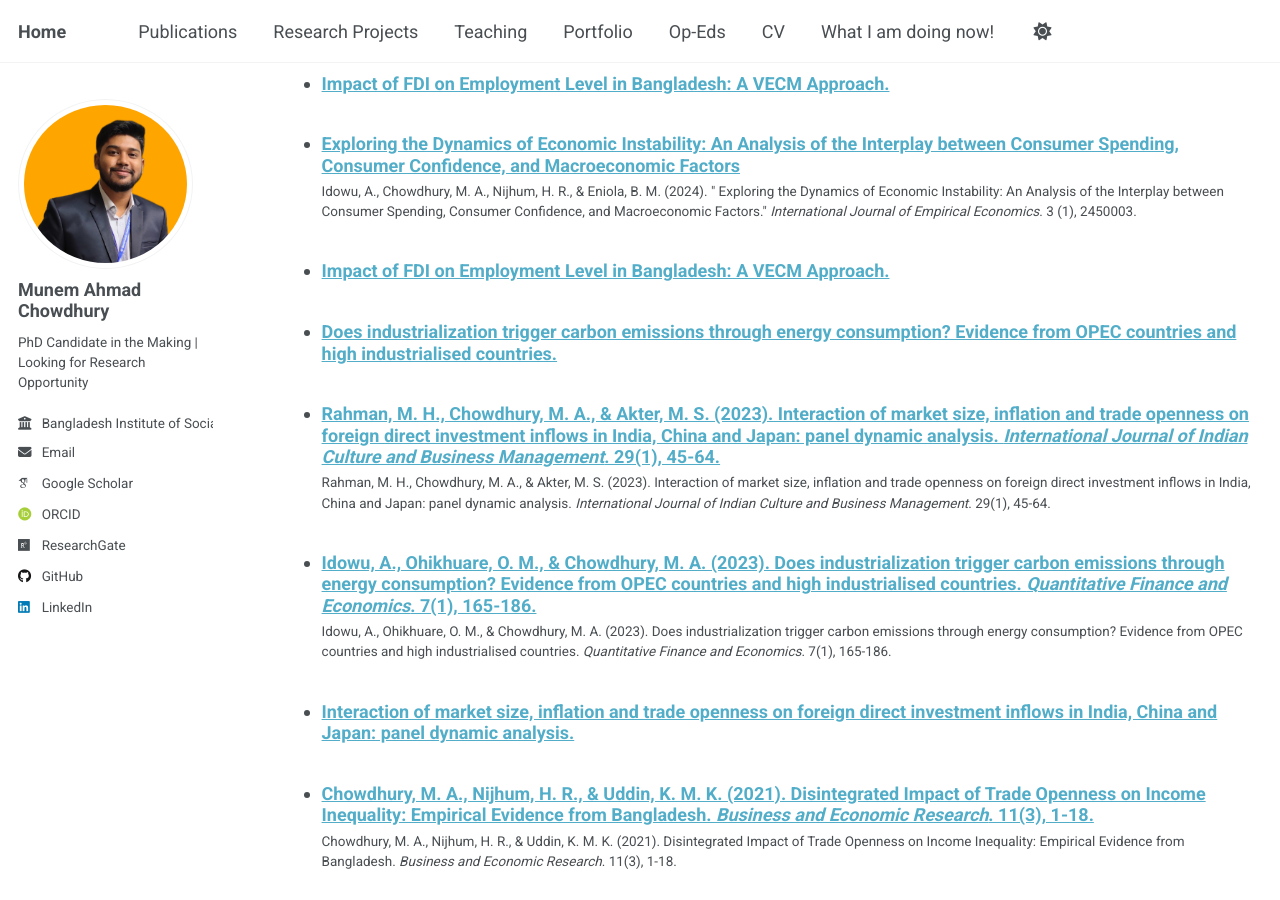
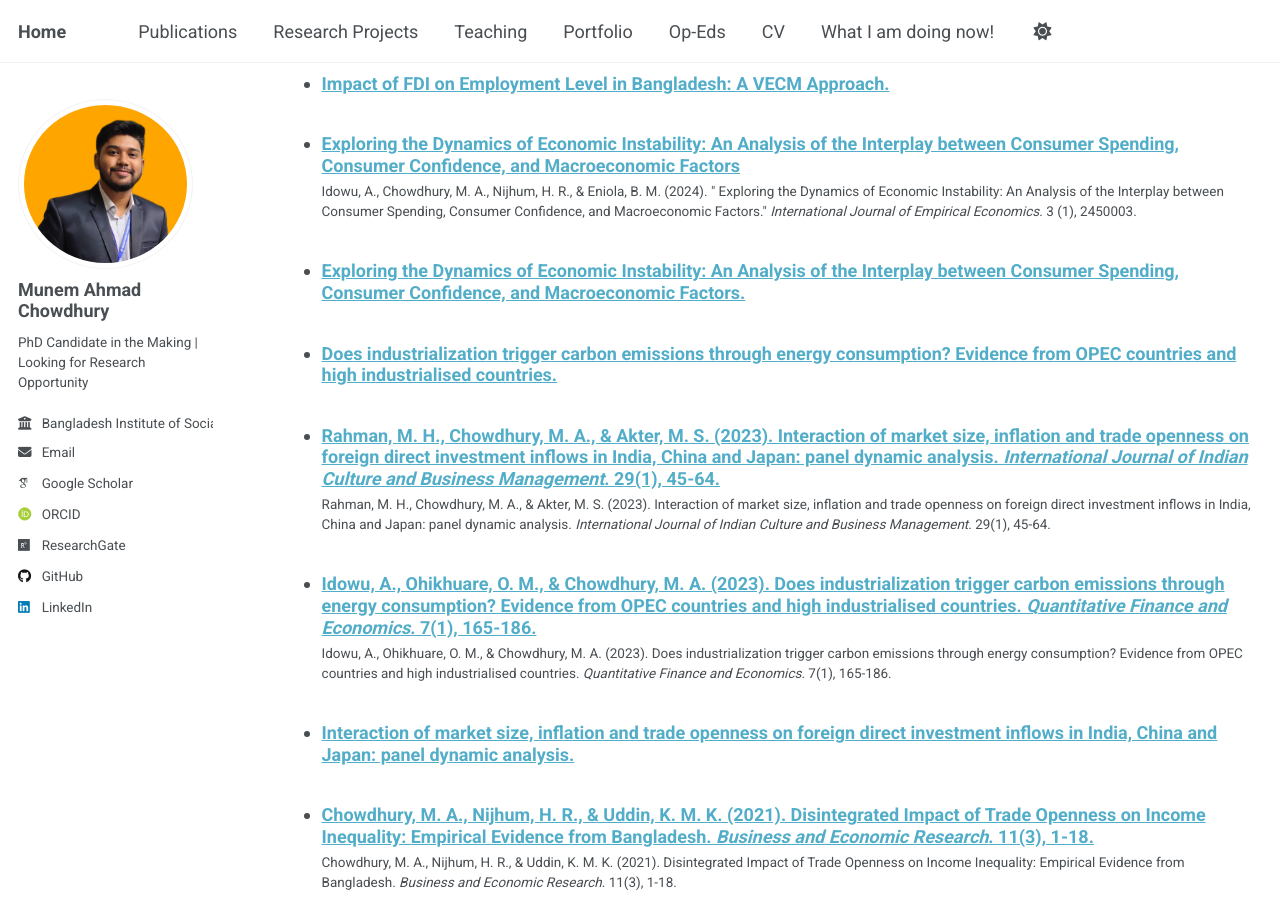
Before and after one commit to munemahmad/munemahmad.github.io, a Jekyll site: the page built from _pages/cv.md, in a window 1280 px wide and 900 px high, scrolled down 1566 px. Built offline with Jekyll 4.4.1, drawn with Linux system fonts in a browser that asks for light colours; some web fonts are replaced; a script that is not in the unit is left out; part of the change alters nothing that is shown.

Commit message:
Update paper7-abstract.md

```diff
--- a/_publications/paper7-abstract.md
+++ b/_publications/paper7-abstract.md
@@ -1,11 +1,11 @@
 ---
 layout: single
-title: "Impact of FDI on Employment Level in Bangladesh: A VECM Approach."
-permalink: /publications/paper2-abstract/
+title: "Exploring the Dynamics of Economic Instability: An Analysis of the Interplay between Consumer Spending, Consumer Confidence, and Macroeconomic Factors."
+permalink: /publications/paper7-abstract/
 author_profile: true
 ---
 
 
 ## Abstract
 
-This study is designed to investigate the role of Foreign Direct Investment (FDI) in overall job creation in Bangladesh where annual time series data is used spanning from 1991 to 2018. The role of gross domestic products (GDP) and trade openness on employment level are also addressed. Johansen-Juselius cointegration and Vector error correction model are performed to check long run relationship and short run dynamics among the variables. The findings show that there exists co-integrating relations among the variables. Both FDI and GDP have significant positive effect on employment but trade openness possess the negative impact on employment in the long run. But FDI is negatively related with employment in the short run. This paper suggests to concentrate on making efficient policies to attract investors in green field investment which means investing for the establishment of new firms to create job opportunities in a large scale and to give the opportunity and logistic support to the native producers to produce more import substituted goods for reducing import dependence tendency.
+This study empirically evaluates the effect of consumer confidence on consumer spending in Nigeria. Relatively little attention has been paid to the existence of a long-run relationship between consumer confidence and consumer spending in Nigeria, and this study aims to contribute to the existing literature in this regard by utilising quarterly data spanning from 2009 to 2023. Examining the relationship through the autoregressive distributed lag (ARDL) model, it was found that consumer confidence, money supply, and inflation have a significantly positive impact on consumer spending, while interest rates possess an adverse relationship with consumer spending in Nigeria in the long run. The findings of the study recommend that good infrastructure, ease of doing business, a reduction of tax rate on everyday purchasing are key contributors to consumers’ optimism. Additionally, efficient responses to economic shocks and effective policy reformation according to the shift of the dynamic financial world are also crucial to making the economy well-run and maintaining the level of consumers’ confidence.
```
